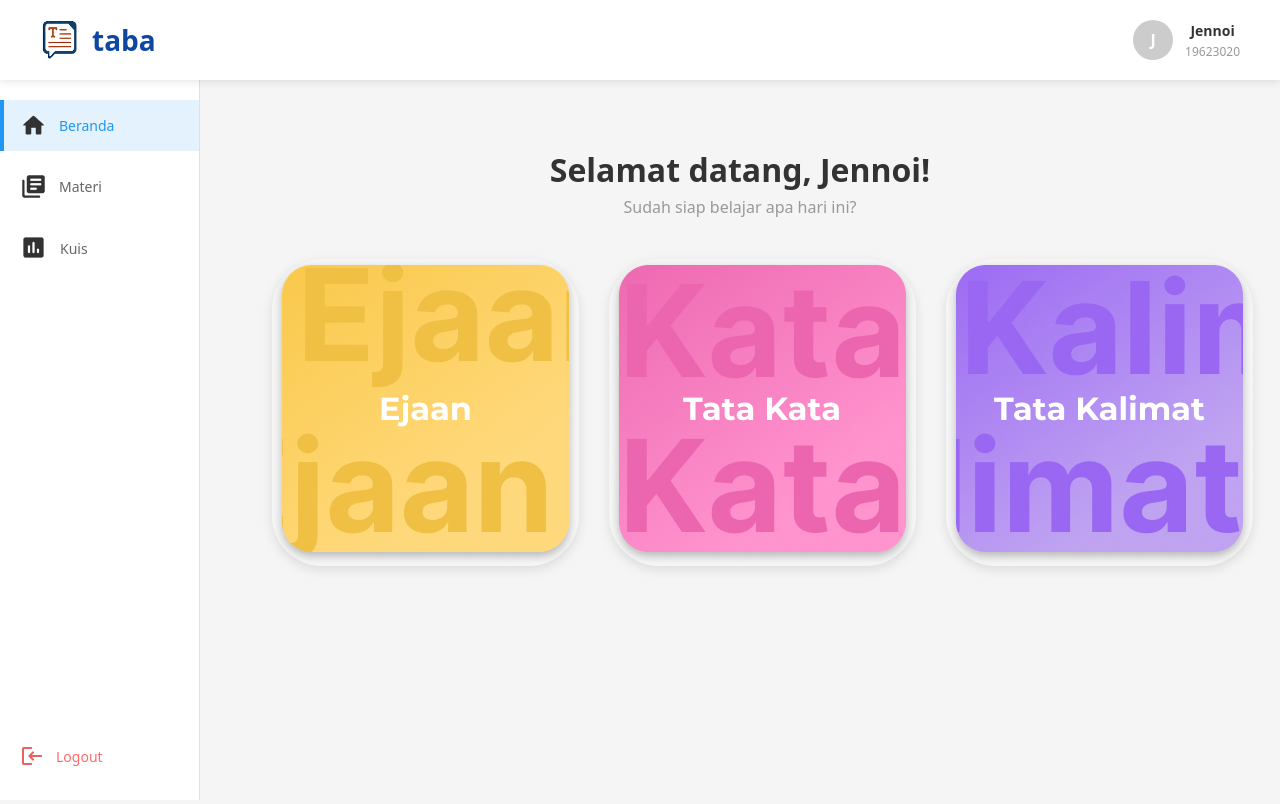
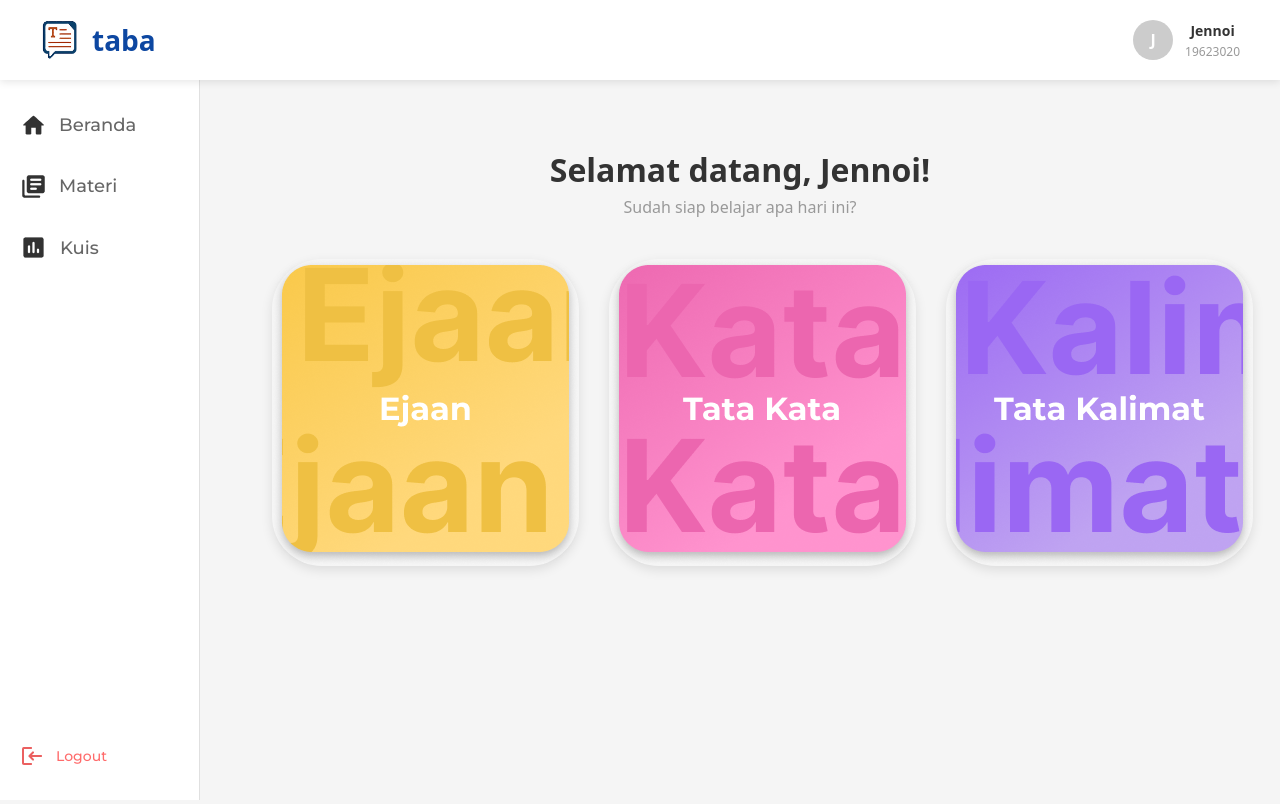
Before and after one commit to GbrlJennie/PAWM-TTKI-VirtualLab, a React (Vite) app: page / in a window 1280 px wide. Shown: the top 804 px of the page. Built offline with nearby package versions, Linux system fonts and the light colour scheme.

Commit message:
feat : add changes in font and sidebar

```diff
--- a/src/components/Sidebar.jsx
+++ b/src/components/Sidebar.jsx
@@ -8,8 +8,9 @@
 const Sidebar = () => {
   return (
     <aside className="sidebar">
+      <link href="https://fonts.googleapis.com/css2?family=Montserrat:wght@400;500;600;700&display=swap" rel="stylesheet"></link>
       <nav className="nav-menu">
-        <div className="nav-item active">
+        <div className="nav-item">
           <img src={home} alt="Home Icon" className="icon" />
           <span className="label">Beranda</span>
         </div>
--- a/src/styles/Sidebar.css
+++ b/src/styles/Sidebar.css
@@ -26,7 +26,7 @@
   padding: 12px 20px;
   cursor: pointer;
   color: #666;
-  font-size: 14px;
+  font-size: 18px;
   transition: all 0.3s ease;
 }
 
@@ -48,6 +48,7 @@
 
 .label {
   font-weight: 500;
+  font-family: 'Montserrat', sans-serif;
 }
 
 .logout {
```
